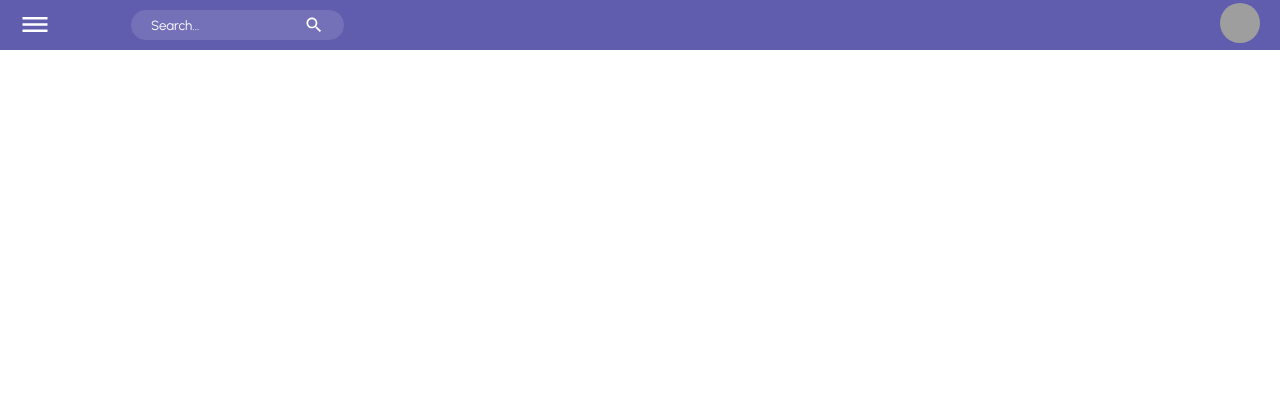
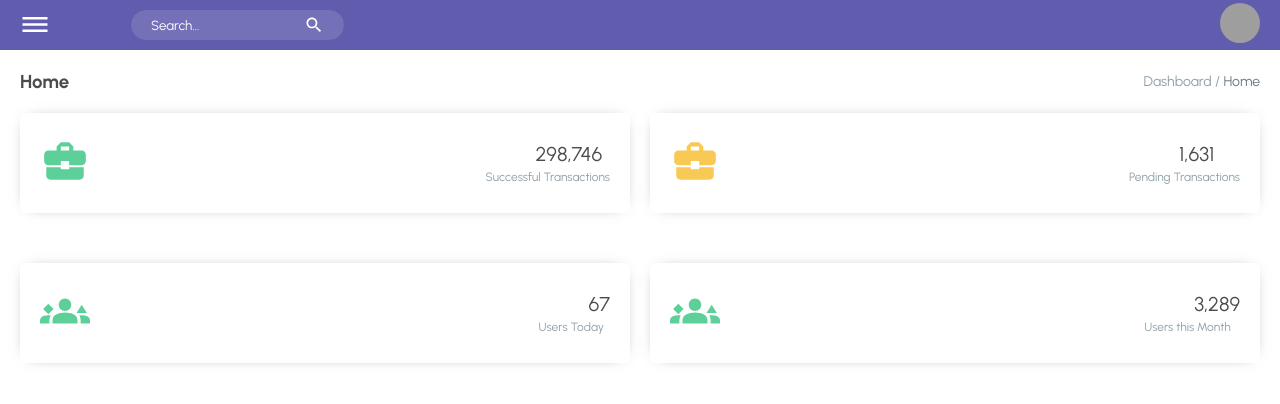
Before and after one commit to stivex001/MCD-Dashbord, a React (Create React App) app: page / in a window 1280 px wide. Shown: the top 404 px of the page. Built offline with nearby package versions, Linux system fonts and the light colour scheme; grey boxes are pictures that could not be loaded.

Commit message:
implemented widget logic

```diff
--- a/src/pages/home/Home.jsx
+++ b/src/pages/home/Home.jsx
@@ -10,22 +10,15 @@ const TopbarContainer = styled.div`
   display: flex;
 `;
 const WidgetContainer = styled.div`
-  flex:4;
+  flex: 4;
 `;
-
 
 const Home = () => {
   return (
     <Container>
-       <Topbar />
-      {/* <TopbarContainer>
-      <Sidebar />
-        <WidgetContainer>
-          <Widgets />
-        </WidgetContainer>
+      <Topbar />
 
-      </TopbarContainer> */}
-
+      <Widgets />
     </Container>
   );
 };
```
